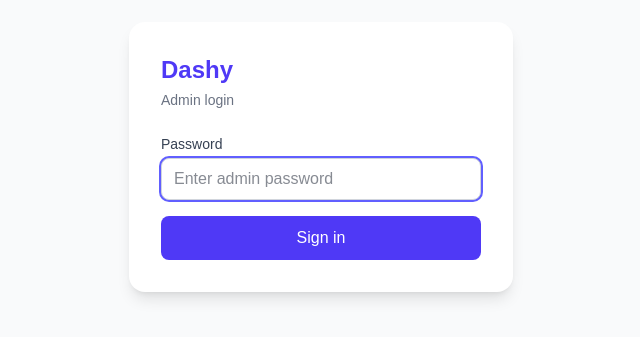
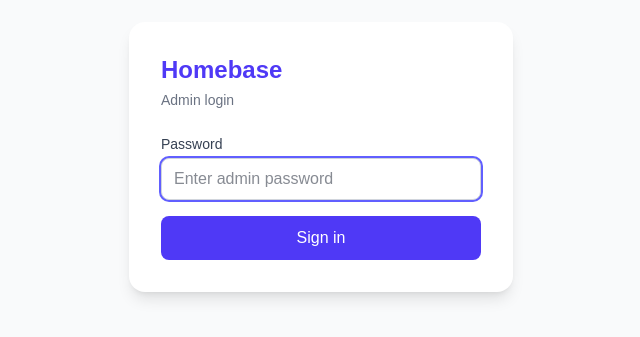
Before and after one commit to mlovato/homebase, a Next.js app: page /admin/login in a window 1280 px wide. Shown: the part 243-580 px from the top of the page, without its empty margins (319-959 px from the left). Built offline with nearby package versions, Linux system fonts and the light colour scheme.

Commit message:
feat: rename app from Dashy to Homebase

```diff
--- a/app/admin/login/page.tsx
+++ b/app/admin/login/page.tsx
@@ -33,7 +33,7 @@ export default function LoginPage() {
   return (
     <main className="min-h-screen flex items-center justify-center bg-gray-50 dark:bg-gray-900 retro:bg-retro-bg px-4">
       <div className="w-full max-w-sm bg-white dark:bg-gray-800 retro:bg-retro-surface retro:border retro:border-retro-dim retro:rounded-none rounded-2xl shadow-lg p-8">
-        <h1 className="text-2xl font-bold text-indigo-600 dark:text-indigo-400 retro:text-retro-green mb-1">Dashy</h1>
+        <h1 className="text-2xl font-bold text-indigo-600 dark:text-indigo-400 retro:text-retro-green mb-1">Homebase</h1>
         <p className="text-sm text-gray-500 dark:text-gray-400 retro:text-retro-dim mb-6">Admin login</p>
 
         <form onSubmit={handleSubmit} className="flex flex-col gap-4">
--- a/app/admin/page.tsx
+++ b/app/admin/page.tsx
@@ -161,7 +161,7 @@ export default function AdminPage() {
       {/* Top header */}
       <header className="border-b border-gray-200 dark:border-gray-700 retro:border-retro-dim bg-white dark:bg-gray-800 retro:bg-retro-bg px-6 py-4 flex items-center justify-between shrink-0">
         <div className="flex items-center gap-3">
-          <a href="/" className="text-2xl font-bold text-indigo-600 dark:text-indigo-400 retro:text-retro-green">Dashy</a>
+          <a href="/" className="text-2xl font-bold text-indigo-600 dark:text-indigo-400 retro:text-retro-green">Homebase</a>
           <span className="text-xs px-1.5 py-0.5 rounded bg-gray-100 dark:bg-gray-700 text-gray-500 dark:text-gray-400 font-mono">
             v{process.env.NEXT_PUBLIC_APP_VERSION}
           </span>
--- a/app/layout.tsx
+++ b/app/layout.tsx
@@ -9,7 +9,7 @@ const geist = Geist({
 });
 
 export const metadata: Metadata = {
-  title: "Dashy",
+  title: "Homebase",
   description: "Your personal service dashboard",
 };
 
--- a/app/page.tsx
+++ b/app/page.tsx
@@ -16,7 +16,7 @@ export default function DashboardPage() {
     <main className="min-h-screen retro:bg-retro-bg">
       <header className="border-b border-gray-200 dark:border-gray-700 retro:border-retro-dim bg-white dark:bg-gray-800 retro:bg-retro-bg px-6 py-4 flex items-center justify-between">
         <h1 className="text-2xl font-bold tracking-tight text-indigo-600 dark:text-indigo-400 retro:text-retro-green">
-          Dashy
+          Homebase
         </h1>
         <a
           href="/admin"
--- a/docker-compose.yml
+++ b/docker-compose.yml
@@ -1,18 +1,18 @@
 services:
-  dashy:
-    image: dashy:latest
-    container_name: dashy
+  homebase:
+    image: homebase:latest
+    container_name: homebase
     restart: unless-stopped
     ports:
       - "3000:3000"
     environment:
       - ADMIN_PASSWORD=changeme
       - JWT_SECRET=change-this-to-a-long-random-secret
-      - DATABASE_PATH=/data/dashy.db
+      - DATABASE_PATH=/data/homebase.db
     volumes:
-      - dashy-data:/data
-      - dashy-uploads:/app/public/uploads
+      - homebase-data:/data
+      - homebase-uploads:/app/public/uploads
 
 volumes:
-  dashy-data:
-  dashy-uploads:
+  homebase-data:
+  homebase-uploads:
--- a/lib/auth.ts
+++ b/lib/auth.ts
@@ -1,7 +1,7 @@
 import { SignJWT, jwtVerify } from 'jose'
 
 const TOKEN_EXPIRY = '24h'
-const COOKIE_NAME = 'dashy_session'
+const COOKIE_NAME = 'homebase_session'
 
 export function verifyPassword(submitted: string, expected: string): boolean {
   return submitted.length > 0 && submitted === expected
--- a/lib/db.ts
+++ b/lib/db.ts
@@ -1,7 +1,7 @@
 import Database from 'better-sqlite3'
 import path from 'path'
 
-const DB_PATH = process.env.DATABASE_PATH ?? path.join(process.cwd(), 'dashy.db')
+const DB_PATH = process.env.DATABASE_PATH ?? path.join(process.cwd(), 'homebase.db')
 
 const SCHEMA = `
   CREATE TABLE IF NOT EXISTS categories (
--- a/package.json
+++ b/package.json
@@ -1,5 +1,5 @@
 {
-  "name": "dashy",
+  "name": "homebase",
   "version": "0.4.1",
   "private": true,
   "scripts": {
```
Also changed, not shown: .claude/settings.local.json (added), 1 other file (tests, documents, lock files or other folders).
